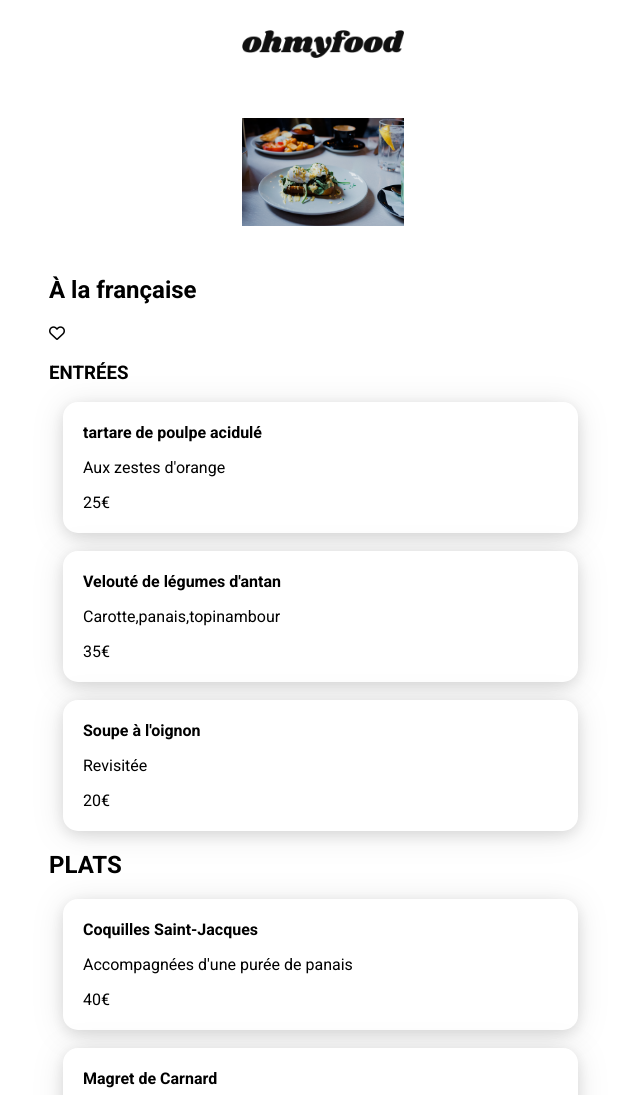
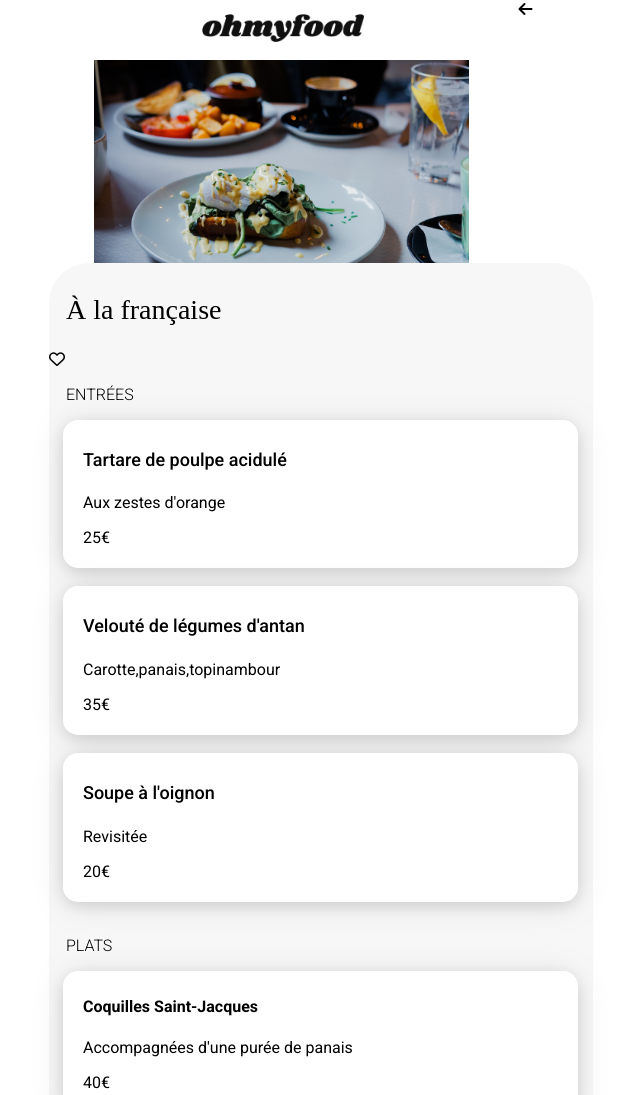
Before and after one commit to julianneangotmigotto/ohmyfood, a website: page Restaurants/alafrancaise.html in a window 1280 px wide. Shown: the top 1095 px of the page, without its empty margins (319-959 px from the left). Drawn offline with Linux system fonts and the light colour scheme; files that its build step writes are made by us from their sources; files whose address does not match are found by name; a web font is replaced by a local one.

Commit message:
04072023

```diff
--- a/Restaurants/alafrancaise.html
+++ b/Restaurants/alafrancaise.html
@@ -25,31 +25,43 @@
       crossorigin="anonymous"
       referrerpolicy="no-referrer"
     />
-    <link rel="stylesheet" href="./css/style.css" />
+    <link rel="stylesheet" href="../css/style.css" />
   </head>
+
   <body>
     <header>
-      <a class="logo" href="./">
-        <img src="./Images/images/logo/ohmyfood.png" alt="logo Ohmyfood" />
-      </a>
-      <div>
+      <section class="header_content">
+        <div class="ohmyfoodlogo">
+          <a class="logo" href="./">
+            <img src="../Images/images/logo/ohmyfood.png" alt="logo Ohmyfood" />
+          </a>
+        </div>
+        <div class="back">
+          <a href="../index.html">
+            <i class="fa-solid fa-arrow-left"></i>
+          </a>
+        </div>
+      </section>
+      <div class="imgheadermenu">
         <img
-          src="./Images/images/restaurants/toa-heftiba-DQKerTsQwi0-unsplash.jpg"
+          src="../Images/images/restaurants/toa-heftiba-DQKerTsQwi0-unsplash.jpg"
           alt="Image d'une table avec une assiette dréssée"
         />
       </div>
     </header>
     <main>
-      <section>
-        <h2>À la française</h2>
-        <i class="fa-regular fa-heart fa-1x nomclasse"></i>
+      <section class="section_menu">
+        <div class="titleandheart">
+          <h2>À la française</h2>
+          <i class="fa-regular fa-heart fa-1x nomclasse"></i>
+        </div>
         <div class="ENTREES">
           <h3>ENTRÉES</h3>
           <div class="ENTREES_CARDS">
             <article class="card">
               <div class="card-content">
                 <div class="card-txt">
-                  <h3 class="card-title">tartare de poulpe acidulé</h3>
+                  <h4 class="card-title">Tartare de poulpe acidulé</h4>
                   <p class="card-subtitle">Aux zestes d'orange</p>
                   <p class="card-price">25<span class="euro">€</span></p>
                 </div>
@@ -58,7 +70,7 @@
             <article class="card">
               <div class="card-content">
                 <div class="card-txt">
-                  <h3 class="card-title">Velouté de légumes d'antan</h3>
+                  <h4 class="card-title">Velouté de légumes d'antan</h4>
                   <p class="card-subtitle">Carotte,panais,topinambour</p>
                   <p class="card-price">35<span class="euro">€</span></p>
                 </div>
@@ -67,7 +79,7 @@
             <article class="card">
               <div class="card-content">
                 <div class="card-txt">
-                  <h3 class="card-title">Soupe à l'oignon</h3>
+                  <h4 class="card-title">Soupe à l'oignon</h4>
                   <p class="card-subtitle">Revisitée</p>
                   <p class="card-price">20<span class="euro">€</span></p>
                 </div>
@@ -76,12 +88,12 @@
           </div>
         </div>
         <div class="PLATS">
-          <h2>PLATS</h2>
+          <h3>PLATS</h3>
           <div class="PLATS_CARDS">
             <article class="card">
               <div class="card-content">
                 <div class="card-txt">
-                  <h3 class="card-title">Coquilles Saint-Jacques</h3>
+                  <h4 class="card-title">Coquilles Saint-Jacques</h4>
                   <p class="card-subtitle">
                     Accompagnées d'une purée de panais
                   </p>
@@ -92,7 +104,7 @@
             <article class="card">
               <div class="card-content">
                 <div class="card-txt">
-                  <h3 class="card-title">Magret de Carnard</h3>
+                  <h4 class="card-title">Magret de Carnard</h4>
                   <p class="card-subtitle">Et parmentier de pomme de terre</p>
                   <p class="card-price">35<span class="euro">€</span></p>
                 </div>
@@ -101,7 +113,7 @@
             <article class="card">
               <div class="card-content">
                 <div class="card-txt">
-                  <h3 class="card-title">Pigeonneau d'Ille-et-Vilaine</h3>
+                  <h4 class="card-title">Pigeonneau d'Ille-et-Vilaine</h4>
                   <p class="card-subtitle">Et son lit de gnocchis de legumes</p>
                   <p class="card-price">44<span class="euro">€</span></p>
                 </div>
@@ -110,12 +122,12 @@
           </div>
         </div>
         <div class="DESSERTS">
-          <h2>DESSERTS</h2>
+          <h3>DESSERTS</h3>
           <div class="DESSERTS_CARDS">
             <article class="card">
               <div class="card-content">
                 <div class="card-txt">
-                  <h3 class="card-title">Pétal de violette glacé</h3>
+                  <h4 class="card-title">Pétal de violette glacé</h4>
                   <p class="card-subtitle">Et purée de noisette</p>
                   <p class="card-price">18<span class="euro">€</span></p>
                 </div>
@@ -124,7 +136,7 @@
             <article class="card">
               <div class="card-content">
                 <div class="card-txt">
-                  <h3 class="card-title">Fondant au chocolat</h3>
+                  <h4 class="card-title">Fondant au chocolat</h4>
                   <p class="card-subtitle">Revisité</p>
                   <p class="card-price">22<span class="euro">€</span></p>
                 </div>
@@ -133,7 +145,7 @@
             <article class="card">
               <div class="card-content">
                 <div class="card-txt">
-                  <h3 class="card-title">Millefeuille croustillant</h3>
+                  <h4 class="card-title">Millefeuille croustillant</h4>
                   <p class="card-subtitle">Myrtilles et pâte d'amande</p>
                   <p class="card-price">23<span class="euro">€</span></p>
                 </div>
@@ -141,7 +153,7 @@
             </article>
           </div>
         </div>
-        <div>
+        <div class="buttonrestopages">
           <button class="submitebutton" type="submit">
             <span class="texte_search">Commander</span>
           </button>
--- a/sass/Index/footer.scss
+++ b/sass/Index/footer.scss
@@ -1,4 +1,7 @@
 /**** Footer ****/
+footer{
+    width: 100%;
+}
 
 .footerstyle {
     display: flex;
--- a/sass/Index/index.scss
+++ b/sass/Index/index.scss
@@ -9,13 +9,25 @@ body {
     margin: 0px auto;
 }
 
+a {
+    text-decoration: none;
+    color: #000;
+}
+
 /****HEADER****/
-header img {
+.header_content{
     display: flex;
-    justify-content: center;
-    align-items: center;
-    width: 162px;
+    flex-wrap: wrap;
+
+    .ohmyfoodlogo img{
+    max-width: 162px;
     padding: 14px 105px 14px 108px;
+    }
+
+    .back i{
+        margin-left: 50px;
+    }
+
 }
 
 /**** Section Location ****/
@@ -183,6 +195,58 @@ header img {
 .card-title {
     font-size: 16px;
 }
+/**** resto ****/
+
+.header_content{
+
+}
+
+.back i{
+    width: 30px;
+    height: 30px;
+}
+
+.imgheadermenu img{
+display: flex;
+justify-content: center;
+align-items:center ;
+max-width: 375px;
+max-height: 275px;
+}
+
+.section_menu {
+    background-color: $lightgrey2;
+    position: relative;
+    top: -70px;
+    min-width: 375px;
+    border-radius: 40px 40px 0px 0px;
+
+    h2 {
+            padding-top: 31px;
+            padding-left: 17px;
+            font-family: Shrikhand;
+            font-size: 28px;
+            font-weight: 400;
+        }
+
+    h3 {
+            padding-left: 17px;
+            font-family: Roboto;
+            font-size: 16px;
+            font-weight: 300;
+        }
+}
+
+.ENTREES_CARDS{
+    display: flex;
+    flex-direction: column;
+
+    h4 {
+        font-family: Roboto;
+        font-size: 18px;
+        font-weight: 500;
+    }
+}
 
 /****** Media queries ***********/
 /* Medium devices (tablets, less/equal than 1024px) */
@@ -192,7 +256,7 @@ header img {
     max-width: 1440px;
 }
 
-header img {
+.ohmyfoodlogo img {
     padding-top: 30px;
     padding-bottom: 30px;
 }
--- a/sass/Index/spiner.scss
+++ b/sass/Index/spiner.scss
@@ -1,4 +1,3 @@
-/****animation loader ****/
 #spiner {
     min-height: 100vh;
     width: 100%;
@@ -6,13 +5,12 @@
     position: fixed;
     top: 0;
     left: 0;
-    background-color: $white;
+    background-color: white;
     display: flex;
+    justify-content: center;
     align-items: center;
-    justify-content: center;
-    animation: fade 1s 2s forwards;
+    animation: fade 1s 3s forwards;
     opacity: 1;
-}
 
     .loader {
         width: 150px;
@@ -22,20 +20,17 @@
         -webkit-mask: conic-gradient(from 22deg, #0003, #000);
         mask: conic-gradient(from 22deg, #0003, #000);
         animation: load 1s steps(8) infinite;
-}
 
-.loader,
-.loader:before {
-    --_g: linear-gradient(#c10fee 0 0) 50%;
+        &:before {
+            --_g: linear-gradient(#17177c 0 0) 50%;
             /* update the color here */
             background:
                 var(--_g)/34% 8% space no-repeat,
                 var(--_g)/8% 34% no-repeat space;
-}
-
-.loader:before {
             content: "";
             transform: rotate(45deg);
+        }
+    }
 }
 
 @keyframes load {
@@ -51,10 +46,10 @@
 @keyframes fade {
     from {
         opacity: 1;
-        transform: scale(0);
     }
 
     to {
         opacity: 0;
+        transform: scale(0);
     }
 }
--- a/sass/variable.scss
+++ b/sass/variable.scss
@@ -8,3 +8,4 @@ $darkgrey: #353535;
 $white: #FFFFFF;
 $black:  #000000;
 $foncpurple: #9356dc;
+$blueline: #99E2D0;
```
Also changed, not shown: Restaurants/Lanoteenchantée.html (+8 -6 lines), Restaurants/Palettedugout.html (+8 -6 lines), Restaurants/delicedessens.html (+8 -6 lines), index.html (+8 -5 lines), css/style.css, 1 other file. Lines whose indentation alone changed are shown as unchanged.
